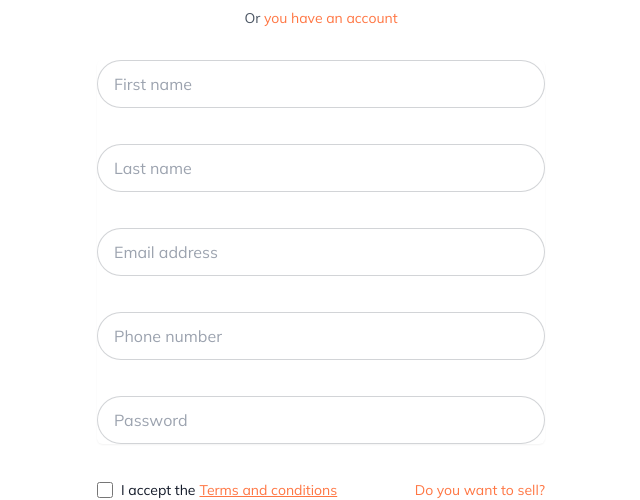
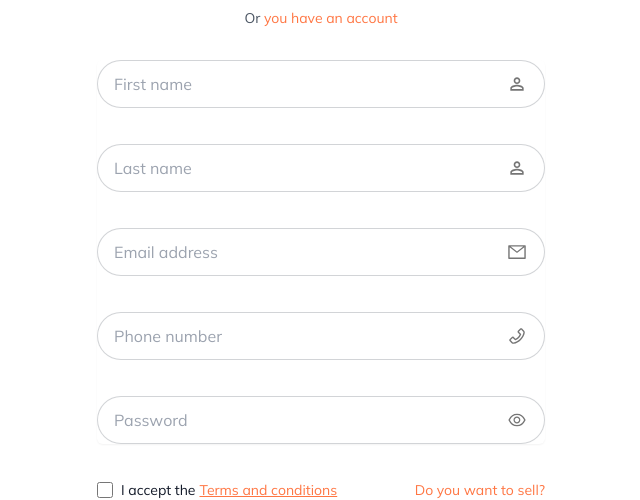
Before and after one commit to savin2001/ikolegit, a React (Vite) app: page /register in a window 1280 px wide. Shown: the part 156-656 px from the top of the page, without its empty margins (319-959 px from the left). Built offline with nearby package versions, Linux system fonts and the light colour scheme.

Commit message:
Addition of password toggle

```diff
--- a/src/components/custom-hooks/useForm.js
+++ b/src/components/custom-hooks/useForm.js
@@ -34,6 +34,7 @@ const useForm = (callback) => {
                     });
                 }
                 break;
+
             case "lastName":
                 if (new RegExp(/^[a-zA-Z]*$/).test(value)) {
                     // Checking if there is an error
@@ -72,6 +73,7 @@ const useForm = (callback) => {
                     setErrors(newObj);
                 }
                 break;
+
             case "contact":
                 if (new RegExp(/^[0-9\b]+$/).test(value)) {
                     // Checking if there is an error
@@ -144,7 +146,7 @@ const useForm = (callback) => {
         ) {
             callback();
         } else {
-            console.log("There is an Error!");
+            console.log(errors);
         }
     };
 
--- a/src/pages/auth/Register.jsx
+++ b/src/pages/auth/Register.jsx
@@ -1,11 +1,19 @@
 import { useState } from "react";
 import { Link } from "react-router-dom";
-import { AiFillLock, AiOutlineArrowLeft } from "react-icons/ai";
+import {
+    AiFillLock,
+    AiOutlineArrowLeft,
+    AiFillEyeInvisible,
+    AiOutlineEye,
+    AiOutlinePhone,
+    AiOutlineMail,
+} from "react-icons/ai";
+import { MdPersonOutline } from "react-icons/md";
 
 import useForm from "../../components/custom-hooks/useForm";
 
 const Register = () => {
-    // Checking if the inputs are filled before submitting
+    const [visibility, setVisibility] = useState(false);
 
     // Form submission
     const handleSignUp = () => {
@@ -15,6 +23,18 @@ const Register = () => {
     // Adding the input to states
     const { handleChange, values, errors, handleSubmit } =
         useForm(handleSignUp);
+
+    // Password visible
+    const checkPassword = () => {
+        setVisibility(true);
+        console.log(visibility);
+    };
+
+    // Password hidden
+    const hidePassword = () => {
+        setVisibility(false);
+        console.log(visibility);
+    };
 
     return (
         <div className="container mx-auto">
@@ -46,9 +66,12 @@ const Register = () => {
                             defaultValue="true"
                         />
                         <div className="rounded-md shadow-sm ">
-                            <div className="mb-9">
+                            <div className="mb-9 relative">
                                 <label htmlFor="first_name" className="sr-only">
                                     First name
+                                </label>
+                                <label className="cursor-pointer w-8 h-8 absolute top-1/2 transform -translate-y-1/2 right-3 flex justify-center items-center">
+                                    <MdPersonOutline className="w-5 h-5 text-neutral" />
                                 </label>
                                 <input
                                     id="first_name"
@@ -57,19 +80,32 @@ const Register = () => {
                                     onChange={handleChange}
                                     type="text"
                                     required
+                                    onInvalid={(e) =>
+                                        e.target.setCustomValidity(
+                                            "Enter first name Here"
+                                        )
+                                    }
+                                    onInput={(e) =>
+                                        e.target.setCustomValidity("")
+                                    }
                                     placeholder="First name"
                                     className="input input-bordered input-neutral w-full rounded-full focus:input-primary"
                                 />
-                                {errors.firstName && (
-                                    <h4 className="my-4 bg-error p-4 text-base-100 rounded-xl">{errors.firstName}</h4>
-                                )}
                             </div>
-                            <div className="mb-9">
+                            {errors.firstName && (
+                                <h4 className="my-4 bg-error p-4 text-base-100 rounded-xl">
+                                    {errors.firstName}
+                                </h4>
+                            )}
+                            <div className="mb-9 relative">
                                 <label
                                     htmlFor="second_name"
                                     className="sr-only"
                                 >
                                     Second name
+                                </label>
+                                <label className="cursor-pointer w-8 h-8 absolute top-1/2 transform -translate-y-1/2 right-3 flex justify-center items-center">
+                                    <MdPersonOutline className="w-5 h-5 text-neutral" />
                                 </label>
                                 <input
                                     id="second_name"
@@ -78,17 +114,32 @@ const Register = () => {
                                     onChange={handleChange}
                                     type="text"
                                     required
+                                    onInvalid={(e) =>
+                                        e.target.setCustomValidity(
+                                            "Enter last name Here"
+                                        )
+                                    }
+                                    onInput={(e) =>
+                                        e.target.setCustomValidity("")
+                                    }
                                     placeholder="Last name"
                                     className="input input-bordered input-neutral w-full rounded-full focus:input-primary"
                                 />
-                                {errors.lastName && <h4 className="my-4 bg-error p-4 text-base-100 rounded-xl" >{errors.lastName}</h4>}
                             </div>
-                            <div className="mb-9">
+                            {errors.lastName && (
+                                <h4 className="my-4 bg-error p-4 text-base-100 rounded-xl">
+                                    {errors.lastName}
+                                </h4>
+                            )}
+                            <div className="mb-9 relative">
                                 <label
                                     htmlFor="email-address"
                                     className="sr-only"
                                 >
                                     Email address
+                                </label>
+                                <label className="cursor-pointer w-8 h-8 absolute top-1/2 transform -translate-y-1/2 right-3 flex justify-center items-center">
+                                    <AiOutlineMail className="w-5 h-5 text-neutral" />
                                 </label>
                                 <input
                                     id="email-address"
@@ -98,16 +149,30 @@ const Register = () => {
                                     onChange={handleChange}
                                     autoComplete="email"
                                     required
+                                    onInvalid={(e) =>
+                                        e.target.setCustomValidity(
+                                            "Enter valid email"
+                                        )
+                                    }
+                                    onInput={(e) =>
+                                        e.target.setCustomValidity("")
+                                    }
                                     placeholder="Email address"
                                     className="input input-bordered input-neutral w-full rounded-full focus:input-primary"
                                 />
-                                {errors.email && <h4  className="my-4 bg-error p-4 text-base-100 rounded-xl">{errors.email}</h4>}
                             </div>
-                            <div className="mb-9">
+                            {errors.email && (
+                                <h4 className="my-4 bg-error p-4 text-base-100 rounded-xl">
+                                    {errors.email}
+                                </h4>
+                            )}
+                            <div className="mb-9 relative">
                                 <label htmlFor="phone" className="sr-only">
                                     Phone number
                                 </label>
-
+                                <label className="cursor-pointer w-8 h-8 absolute top-1/2 transform -translate-y-1/2 right-3 flex justify-center items-center">
+                                    <AiOutlinePhone className="w-5 h-5 text-neutral" />
+                                </label>
                                 <input
                                     id="phone"
                                     name="contact"
@@ -115,28 +180,68 @@ const Register = () => {
                                     onChange={handleChange}
                                     type="tel"
                                     required
+                                    onInvalid={(e) =>
+                                        e.target.setCustomValidity(
+                                            "Enter valid phone number"
+                                        )
+                                    }
+                                    onInput={(e) =>
+                                        e.target.setCustomValidity("")
+                                    }
                                     placeholder="Phone number"
                                     className="input input-bordered input-neutral w-full rounded-full focus:input-primary"
                                 />
-                                {errors.contact && <h4 className="my-4 bg-error p-4 text-base-100 rounded-xl">{errors.contact}</h4>}
                             </div>
-                            <div>
+                            {errors.contact && (
+                                <h4 className="my-4 bg-error p-4 text-base-100 rounded-xl">
+                                    {errors.contact}
+                                </h4>
+                            )}
+                            <div className="relative">
                                 <label htmlFor="password" className="sr-only">
                                     Password
                                 </label>
+                                <label className="swap swap-rotate cursor-pointer w-8 h-8 absolute top-1/2 transform -translate-y-1/2 right-3 z-50">
+                                    <input type="checkbox" />
+                                    <div className="swap-on">
+                                        <AiFillEyeInvisible
+                                            className="w-5 h-5 text-neutral hover:text-primary"
+                                            onClick={checkPassword}
+                                        />
+                                    </div>
+                                    <div className="swap-off ">
+                                        <AiOutlineEye
+                                            className="w-5 h-5 text-neutral hover:text-primary"
+                                            onClick={hidePassword}
+                                        />
+                                    </div>
+                                </label>
+
                                 <input
                                     id="password"
                                     name="password"
-                                    type="password"
+                                    type={!visibility ? "password" : "text"}
                                     // value={signUp.password}
                                     onChange={handleChange}
                                     // autoComplete="current-password"
                                     required
+                                    onInvalid={(e) =>
+                                        e.target.setCustomValidity(
+                                            "Enter your password"
+                                        )
+                                    }
+                                    onInput={(e) =>
+                                        e.target.setCustomValidity("")
+                                    }
                                     className="input input-bordered input-neutral w-full rounded-full focus:input-primary"
                                     placeholder="Password"
                                 />
-                                {errors.password && <h4 className="my-4 bg-error p-4 text-base-100 rounded-xl">{errors.password}</h4>}
                             </div>
+                            {errors.password && (
+                                <h4 className="my-4 bg-error p-4 text-base-100 rounded-xl">
+                                    {errors.password}
+                                </h4>
+                            )}
                         </div>
 
                         <div className="flex items-center  justify-between md:flex-row sm:flex-col">
@@ -172,6 +277,7 @@ const Register = () => {
                             </div>
                         </div>
 
+                        {/* {errors} */}
                         <div>
                             <button
                                 type="submit"
```
